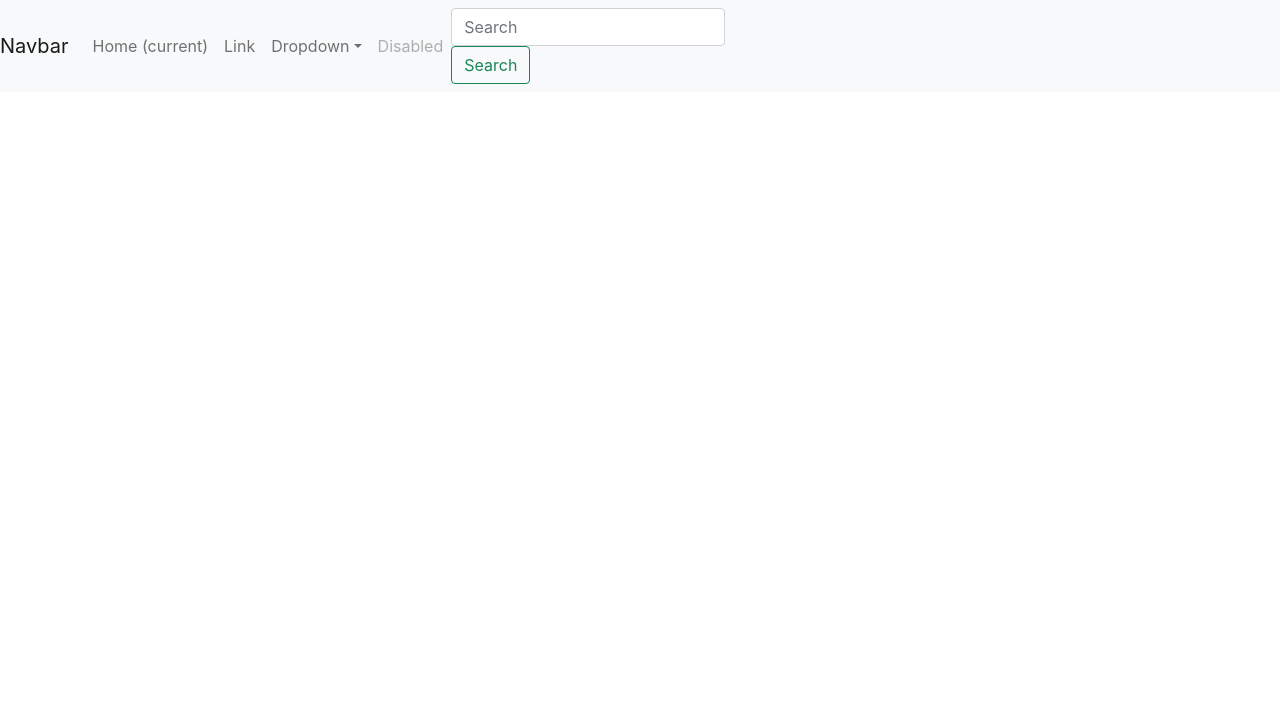
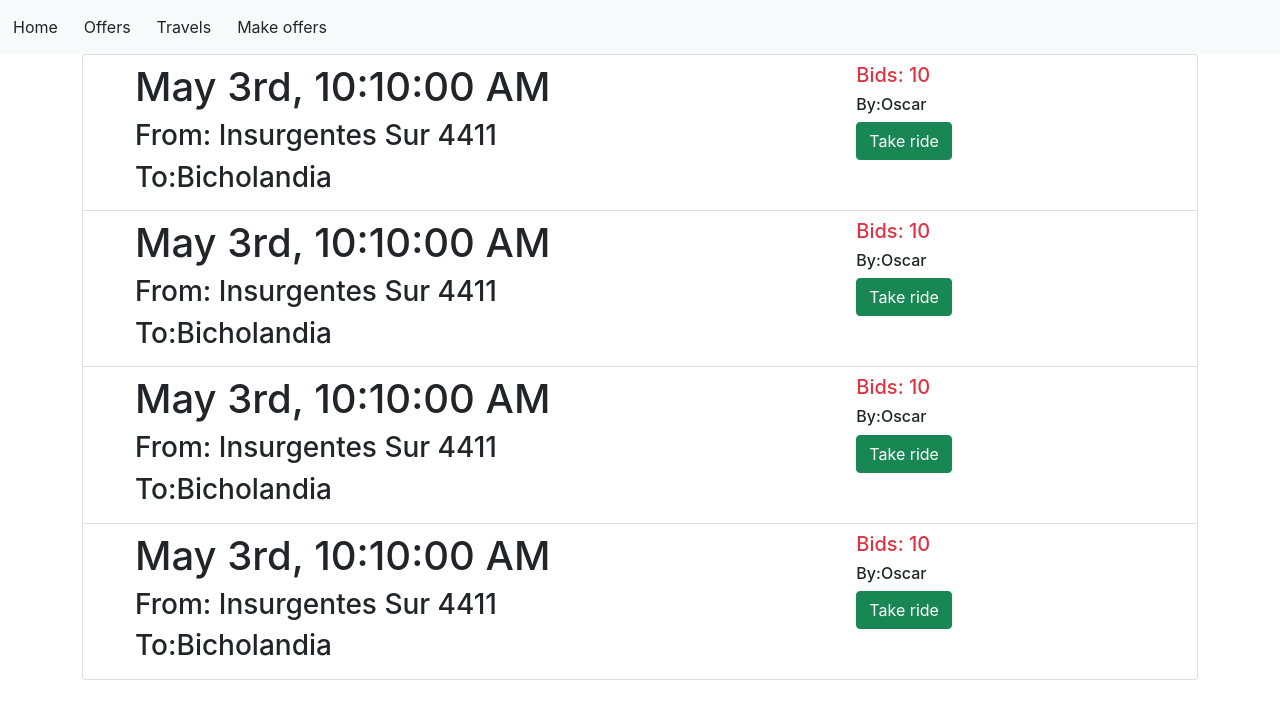
Before and after one commit to caposcar1998/tec-ride, a React (Vite) app: page /offers in a window 1280 px wide. Shown: the top 716 px of the page. Built offline with nearby package versions, Linux system fonts and the light colour scheme.

Commit message:
make offer screen

```diff
--- a/package.json
+++ b/package.json
@@ -10,7 +10,8 @@
   "dependencies": {
     "bootstrap": "^5.1.3",
     "react": "^18.0.0",
-    "react-dom": "^18.0.0"
+    "react-dom": "^18.0.0",
+    "react-router-dom": "^6.3.0"
   },
   "devDependencies": {
     "@types/react": "^18.0.0",
--- a/src/App.jsx
+++ b/src/App.jsx
@@ -1,11 +1,19 @@
 import 'bootstrap/dist/css/bootstrap.min.css';
+import { Route, Routes } from 'react-router-dom';
+import Home from './components/Home';
 import NavBar from './components/NavBar'
+import Offers from './components/Offers';
 
 function App() {
 
   return (
     <div className="App">
       <NavBar/>
+      <Routes>
+        <Route path="/" element={<Home/>}/>
+        <Route path="/offers" element={<Offers/>}/>
+      </Routes>
+
     </div>
   )
 }
--- /dev/null
+++ b/src/components/Home.jsx
@@ -0,0 +1,7 @@
+const Home = () => {
+    return(
+        <h1>Hola</h1>
+    )
+}
+
+export default Home
--- a/src/components/NavBar.jsx
+++ b/src/components/NavBar.jsx
@@ -1,39 +1,35 @@
+import { Link } from "react-router-dom"
+
 const NavBar = () => {
+
+    function sendToLocation(){
+
+    }
+
     return(
-        <nav class="navbar navbar-expand-lg navbar-light bg-light">
-            <a class="navbar-brand" href="#">Navbar</a>
-            <button class="navbar-toggler" type="button" data-toggle="collapse" data-target="#navbarSupportedContent" aria-controls="navbarSupportedContent" aria-expanded="false" aria-label="Toggle navigation">
-                <span class="navbar-toggler-icon"></span>
-            </button>
+        <nav className="navbar navbar-expand-lg navbar-light bg-light">
+            <Link to="/">
+                <button className="btn">
+                    Home
+                </button>
+            </Link>
+            <Link to="/offers">
+                <button className="btn">
+                    Offers
+                </button>
+            </Link>
+            <Link to="/travels">
+                <button className="btn">
+                    Travels
+                </button>
+            </Link>
+            <Link to="/make-offer">
+                <button className="btn">
+                    Make offers
+                </button>
+            </Link>
 
-            <div class="collapse navbar-collapse" id="navbarSupportedContent">
-                <ul class="navbar-nav mr-auto">
-                <li class="nav-item active">
-                    <a class="nav-link" href="#">Home <span class="sr-only">(current)</span></a>
-                </li>
-                <li class="nav-item">
-                    <a class="nav-link" href="#">Link</a>
-                </li>
-                <li class="nav-item dropdown">
-                    <a class="nav-link dropdown-toggle" href="#" id="navbarDropdown" role="button" data-toggle="dropdown" aria-haspopup="true" aria-expanded="false">
-                    Dropdown
-                    </a>
-                    <div class="dropdown-menu" aria-labelledby="navbarDropdown">
-                    <a class="dropdown-item" href="#">Action</a>
-                    <a class="dropdown-item" href="#">Another action</a>
-                    <div class="dropdown-divider"></div>
-                    <a class="dropdown-item" href="#">Something else here</a>
-                    </div>
-                </li>
-                <li class="nav-item">
-                    <a class="nav-link disabled" href="#">Disabled</a>
-                </li>
-                </ul>
-                <form class="form-inline my-2 my-lg-0">
-                <input class="form-control mr-sm-2" type="search" placeholder="Search" aria-label="Search"/>
-                <button class="btn btn-outline-success my-2 my-sm-0" type="submit">Search</button>
-                </form>
-            </div>
+
         </nav>
     )
 }
--- /dev/null
+++ b/src/components/Offers.jsx
@@ -0,0 +1,39 @@
+import RideOffered from "./RideOffered"
+
+const Offers = () => {
+
+    const testUsers = [
+        {date:"May 3rd, 10:10:00 AM", from:"Insurgentes Sur 4411", to:"Bicholandia", by:"Oscar",bids:10},
+        {date:"May 3rd, 10:10:00 AM", from:"Insurgentes Sur 4411", to:"Bicholandia", by:"Oscar",bids:10},
+        {date:"May 3rd, 10:10:00 AM", from:"Insurgentes Sur 4411", to:"Bicholandia", by:"Oscar",bids:10},
+        {date:"May 3rd, 10:10:00 AM", from:"Insurgentes Sur 4411", to:"Bicholandia", by:"Oscar",bids:10}
+    ]
+
+    function makeOffer(){
+        console.log("Hacer oferta")
+    }
+
+    return(
+    <div className="container">
+        <ul className="list-group">
+            {
+                testUsers.map((user, index) => {
+                    return <RideOffered
+                    date= {user.date}
+                    from= {user.from}
+                    to= {user.to}
+                    by= {user.by}
+                    makeOffer= {makeOffer}
+                    bids= {user.bids}
+
+                />
+                })
+            }
+
+        </ul>
+    </div>
+
+    )
+}
+
+export default Offers
--- /dev/null
+++ b/src/components/RideOffered.jsx
@@ -0,0 +1,43 @@
+const RideOffered = ({date, from, to, by, makeOffer, bids}) => {
+    return(
+        <li className="list-group-item">
+            <div className="container">
+                <div className="row">
+                    <div className="col-8">
+                        <div className="container">
+                            <div className="row">
+                                <div className="col-12">
+                                    <h1>{date}</h1>
+                                </div>
+                                <div className="col-12">
+                                    <h3>From: {from}</h3>
+                                </div>
+                                <div className="col-12">
+                                    <h3>To:{to}</h3>
+                                </div>
+                            </div>
+                        </div>
+                    </div>
+                    <div className="col-4">
+                        <div className="container">
+                                <div className="row">
+                                    <div className="col-12">
+                                        <h5 className="text-danger">Bids: {bids} </h5>
+                                    </div>
+                                    <div className="col-12"/>
+                                    <div className="col-12">
+                                        <div className="col-12 inline-block"></div>
+                                        <h6>By:{by}</h6>
+                                        <button className="btn btn-success" onClick={makeOffer}>Take ride</button>
+                                    </div>
+                                </div>
+                            </div>
+                    </div>
+                </div>
+            </div>
+        </li>
+    )
+}
+
+
+export default RideOffered
--- a/src/main.jsx
+++ b/src/main.jsx
@@ -1,10 +1,14 @@
 import React from 'react'
 import ReactDOM from 'react-dom/client'
+import { BrowserRouter } from 'react-router-dom'
 import App from './App'
 import './index.css'
 
 ReactDOM.createRoot(document.getElementById('root')).render(
   <React.StrictMode>
-    <App />
+    <BrowserRouter>
+      <App />
+    </BrowserRouter>
+
   </React.StrictMode>
 )
```
Also changed, not shown: 2 other files (tests, documents, lock files or other folders).
